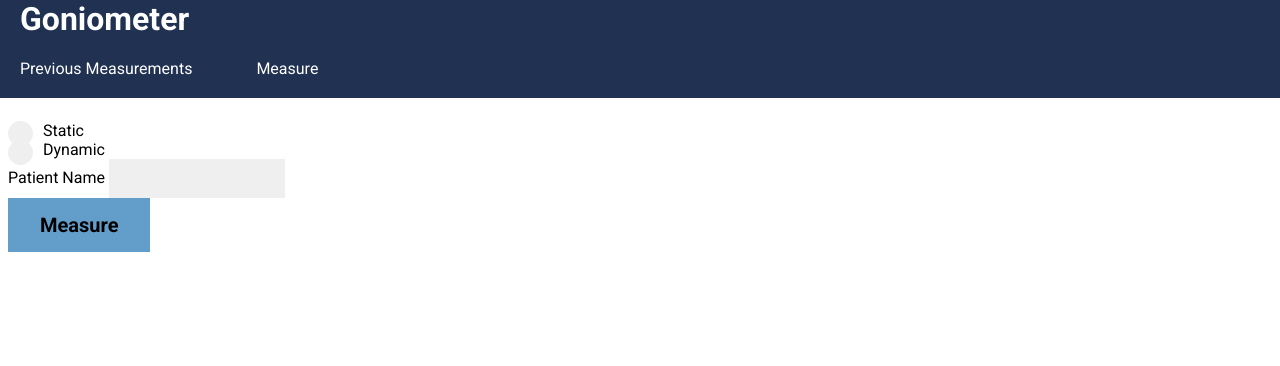
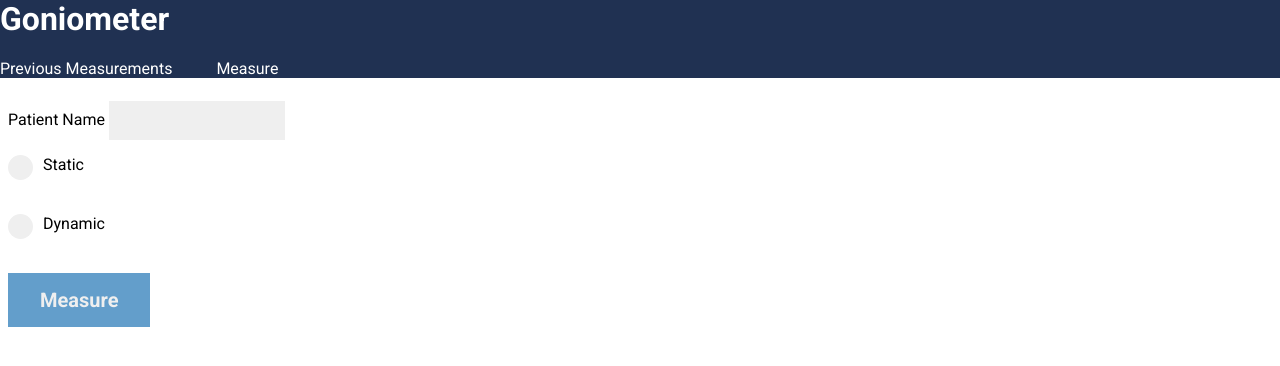
Before and after one commit to ece4180/ece4180.github.io, a Django app: template templates/index.html in a window 1280 px wide. Shown: the top 366 px of the page. Run offline with Django 3.2, Linux system fonts and the light colour scheme; the template is opened without the code that fills it, so the values that code supplies are empty.

Commit message:
update css

```diff
--- a/public/css/index.css
+++ b/public/css/index.css
@@ -1,8 +1,12 @@
+.name-container {
+  display: block;
+  margin-bottom: 15px;
+}
 .container {
-  display: "block";
+  display: block;
   height: 25px;
   padding-left: 35px;
-  margin-bottom: 30px;
+  margin-bottom: 15px;
   position: relative;
   cursor: pointer;
   user-select: none;
--- a/public/css/style.css
+++ b/public/css/style.css
@@ -14,18 +14,15 @@ body {
   background-color: #203152;
   color: #fff;
   margin
-  padding: 8px;
-  padding-bottom: 20px;
+  padding: 20px;
 }
 
 .header h1 {
-  padding: 0px 20px;
   font-weight: bold;
 }
 
 .header-item {
   color: #fff;
-  padding-left: 20px;
   padding-right: 40px;
   text-decoration: none;
 }
@@ -34,6 +31,7 @@ button {
   border: none;
   padding: 15px 32px;
   background-color: #639ECB;
+  color: #efefef;
   font-size: 20px;
   font-weight: bold;
 }
--- a/templates/index.html
+++ b/templates/index.html
@@ -15,6 +15,10 @@
   </head>
   <div class="content">
     <form method="get" action="measure">
+      <div class="name-container">
+        <label for="Name">Patient Name</label>
+        <input type="text" id="Name" name="Name"/>
+      </div>
       <span>
         <label for="static" class="container">Static
           <input type="radio" id="static" name="type" value="static">
@@ -26,10 +30,6 @@
           <span class="checkmark"></span>
         </label><br>
       </span>
-      <div>
-        <label for="Name">Patient Name</label>
-        <input type="text" id="Name" name="Name"/>
-      </div>
       <button class="submit-button" type="submit">Measure</button>
     </form>
   </div>
```
